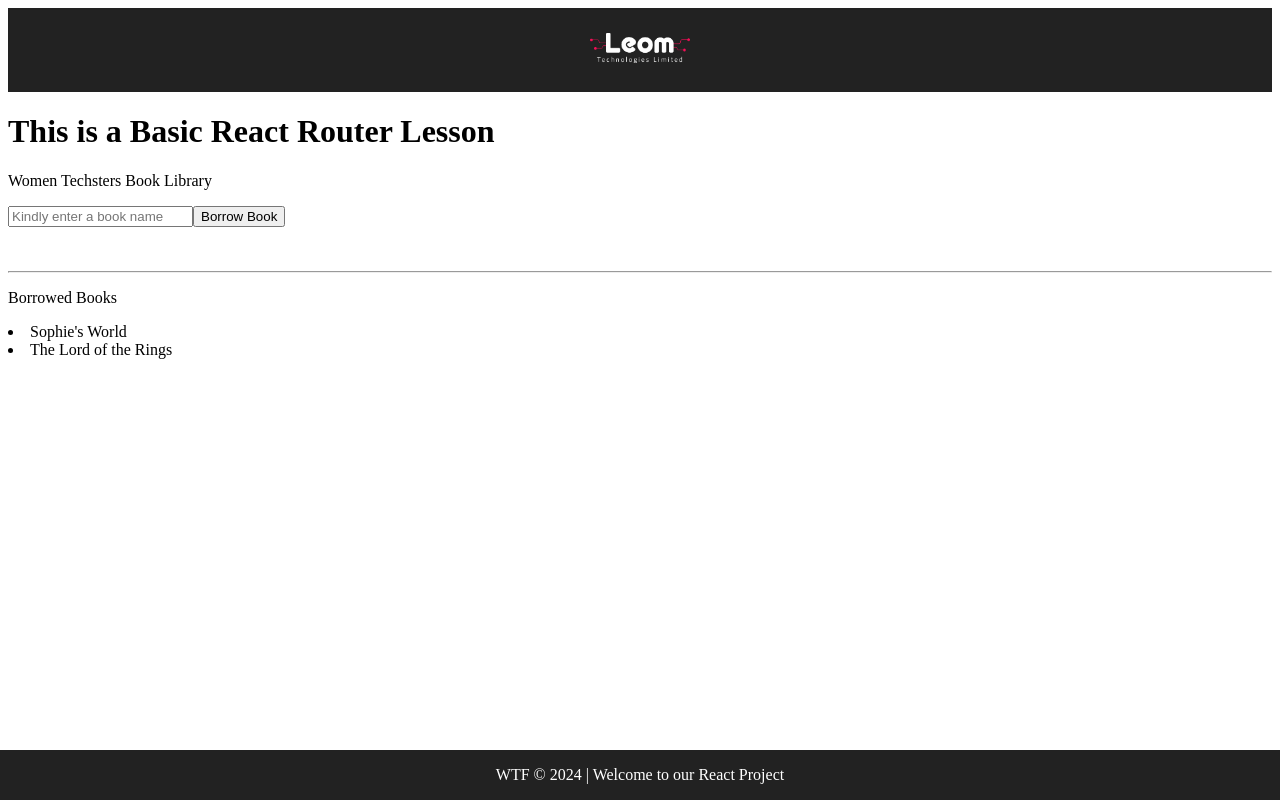
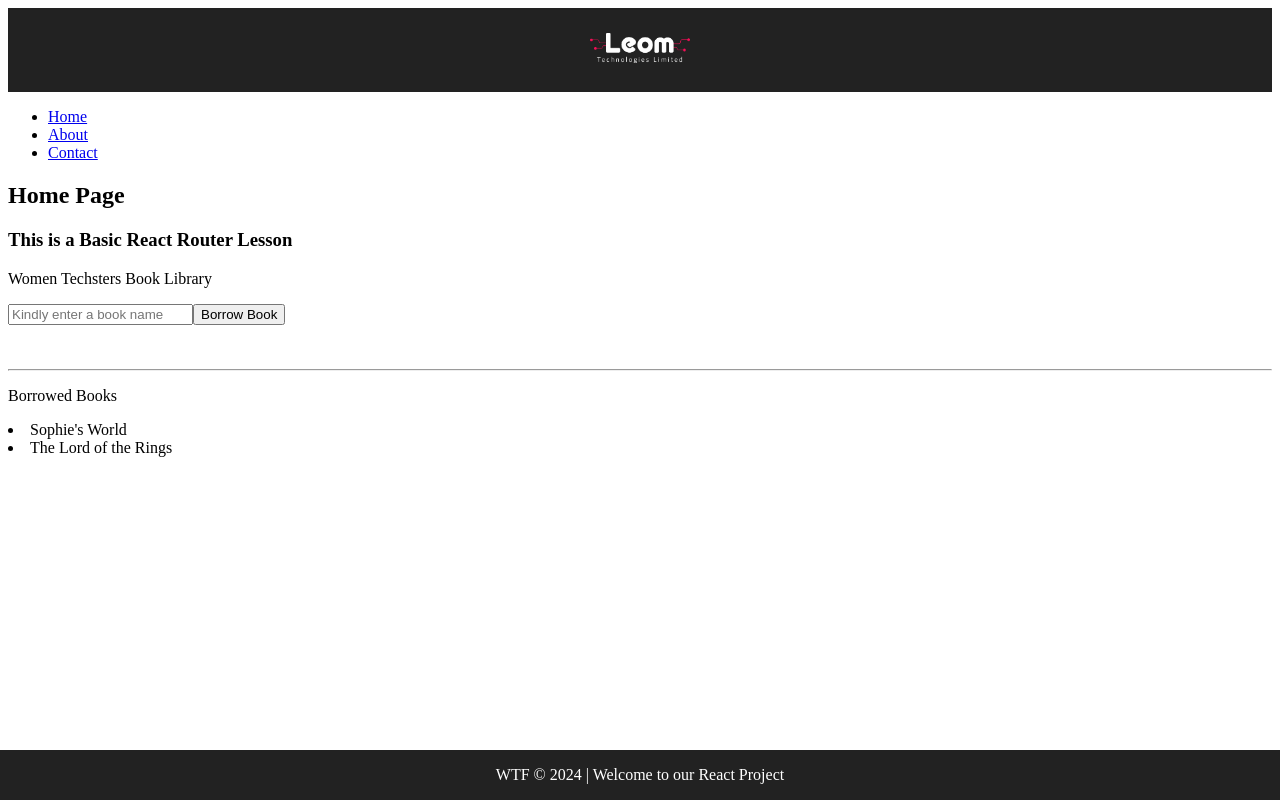
Before and after one commit to CodeLeom/WTF, a React (Vite) app: page / in a window 1280 px wide. Built offline with nearby package versions, Linux system fonts and the light colour scheme.

Commit message:
add react router, and make the page SPA enabled

```diff
--- a/package.json
+++ b/package.json
@@ -21,6 +21,7 @@
     "eslint-plugin-react": "^7.33.2",
     "eslint-plugin-react-hooks": "^4.6.0",
     "eslint-plugin-react-refresh": "^0.4.5",
+    "react-router-dom": "^6.22.1",
     "vite": "^5.1.0"
   }
 }
--- a/src/App.jsx
+++ b/src/App.jsx
@@ -1,7 +1,13 @@
-
+import { BrowserRouter as Router, Routes, Route } from "react-router-dom"
 import Footer from "./components/Layout/Footer"
 import Header from "./components/Layout/Header"
-import Library from "./components/Library"
+import Index from "./components/Pages/Index"
+import About from "./components/Pages/About"
+import Contact from "./components/Pages/Contact"
+import NotFound from "./components/Pages/NotFound"
+import Menu from "./components/Layout/Menu"
+
+
 
 
 function App() {
@@ -10,8 +16,16 @@ function App() {
   return (
     <>
     <Header />
-      <h1>This is a Basic React Router Lesson</h1>
-      <Library />
+      <Router>
+        <Routes>
+          <Route path="/" element={<Menu />}>
+            <Route path="/" element={<Index />}/>
+            <Route path="about" element={<About />}/>
+            <Route path="contact" element={<Contact />}/>
+            <Route path="*" element={<NotFound />}/>
+          </Route>
+        </Routes>
+      </Router>
 
     <Footer msg="WTF © 2024 | Welcome to our React Project" />
 
--- /dev/null
+++ b/src/components/Layout/Menu.jsx
@@ -0,0 +1,25 @@
+import { Outlet, Link } from "react-router-dom"
+
+function Menu() {
+  return (
+    <>
+      <nav>
+        <ul>
+            <li>
+                <Link to='/'>Home</Link>
+            </li>
+            <li>
+                <Link to='/about'>About</Link>
+            </li>
+            <li>
+                <Link to='/contact'>Contact</Link>
+            </li>
+        </ul>
+      </nav>
+
+      <Outlet />
+    </>
+  )
+}
+
+export default Menu
--- a/src/components/Pages/About.jsx
+++ b/src/components/Pages/About.jsx
@@ -0,0 +1,11 @@
+
+
+function About() {
+  return (
+    <>
+        <h2>About Page</h2>
+    </>
+  )
+}
+
+export default About
--- a/src/components/Pages/Contact.jsx
+++ b/src/components/Pages/Contact.jsx
@@ -0,0 +1,11 @@
+
+
+function Contact() {
+  return (
+    <>
+      <h2>Contact Page</h2>
+    </>
+  )
+}
+
+export default Contact
--- a/src/components/Pages/Index.jsx
+++ b/src/components/Pages/Index.jsx
@@ -0,0 +1,13 @@
+import Library from '../Library'
+
+function Index() {
+  return (
+    <>
+        <h2>Home Page</h2>
+      <h3>This is a Basic React Router Lesson</h3>
+      <Library />
+    </>
+  )
+}
+
+export default Index
--- /dev/null
+++ b/src/components/Pages/NotFound.jsx
@@ -0,0 +1,18 @@
+
+const error = {
+  color: 'red',
+  fontSize: 'bold',
+  fontStyle: 'underline'
+}
+
+function NotFound() {
+  return (
+    <>
+      <h3>Page Not Found</h3>
+      <p>Sorry, the page you are trying to access does not exist or has been moved to another server |
+        <span style={error}> Error 404</span></p>
+    </>
+  )
+}
+
+export default NotFound
```
Also changed, not shown: src/components/Pages/404.jsx (deleted), src/index.css (line endings or trailing spaces), 1 other file (tests, documents, lock files or other folders).
